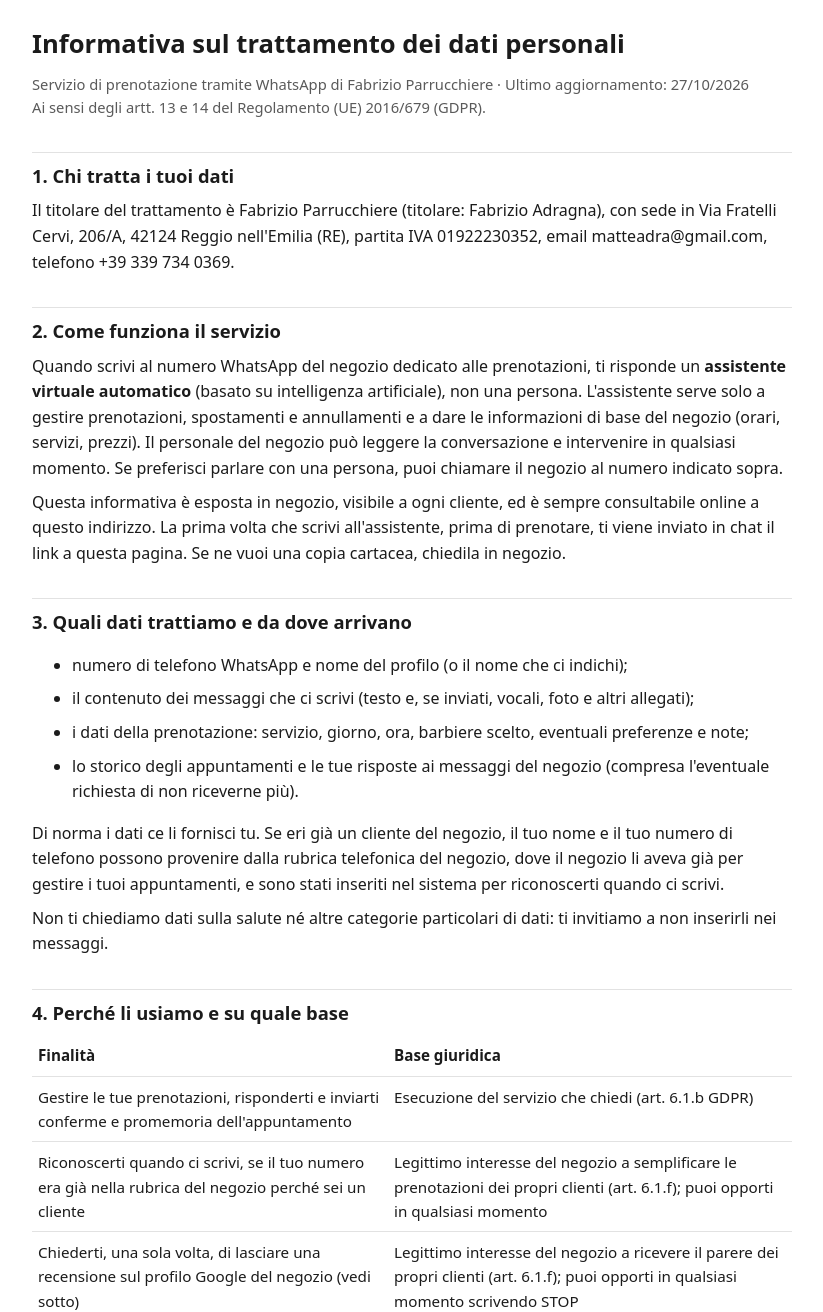
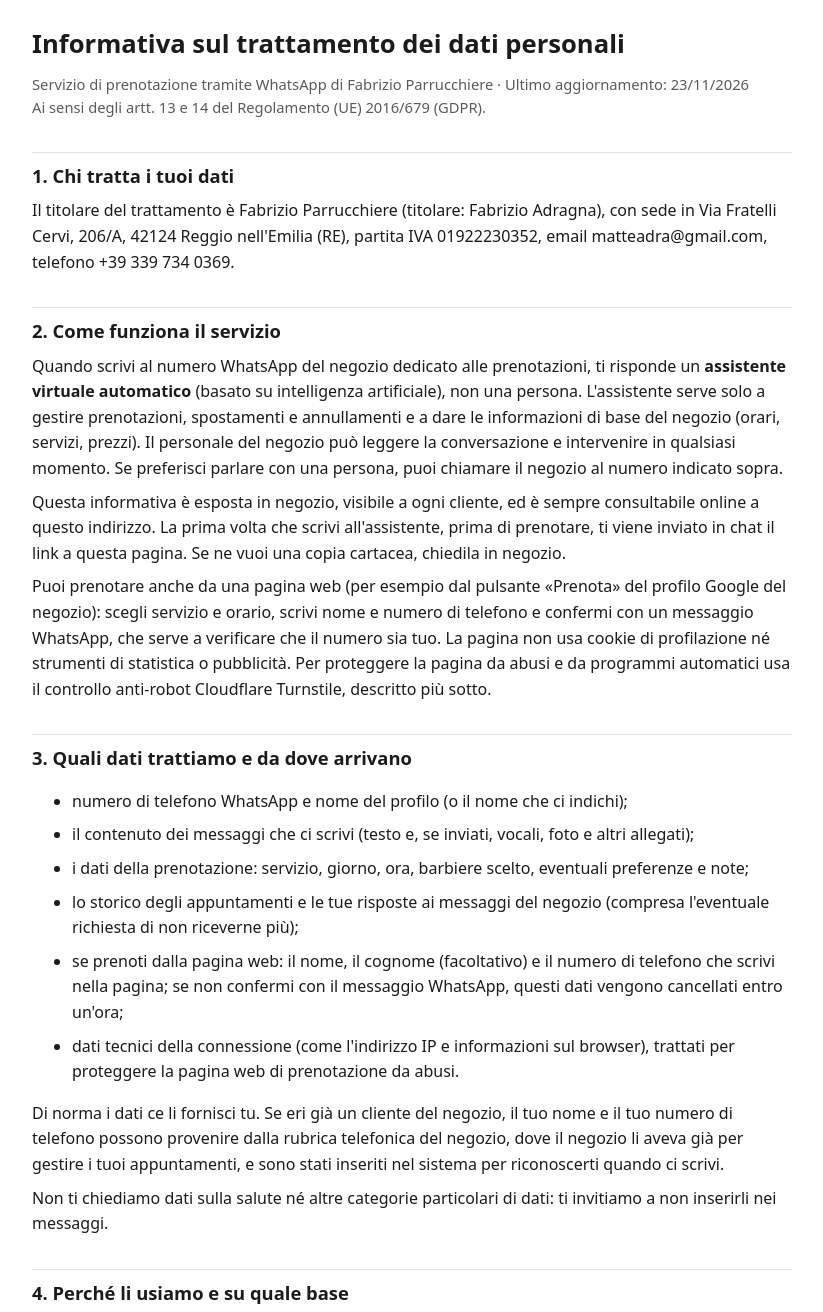
Before and after one commit to j4ck98/fabrizio-privacy, a plain HTML site: page index.html in a window 1280 px wide. Shown: the top 1312 px of the page, without its empty margins (228-1051 px from the left). Drawn offline with Linux system fonts and the light colour scheme.

Commit message:
Informativa privacy 23/11/2026: prenotazione da pagina web, controllo anti-robot Cloudflare Turnstile e copie di sicurezza su GitHub
Aggiunte: la prenotazione da pagina web (conferma con messaggio WhatsApp, nessun cookie di profilazione), i dati che si scrivono nella pagina e i dati tecnici della connessione, e tra i destinatari Cloudflare (Turnstile) e GitHub (copie di sicurezza). Dati del titolare e il resto del testo invariati.

Co-Authored-By: Claude Sonnet 5.5 <noreply@anthropic.com>

```diff
--- a/index.html
+++ b/index.html
@@ -23,7 +23,7 @@
 <main>
 
 <h1>Informativa sul trattamento dei dati personali</h1>
-<p class="muted">Servizio di prenotazione tramite WhatsApp di Fabrizio Parrucchiere · Ultimo aggiornamento: 27/10/2026<br>
+<p class="muted">Servizio di prenotazione tramite WhatsApp di Fabrizio Parrucchiere · Ultimo aggiornamento: 23/11/2026<br>
 Ai sensi degli artt. 13 e 14 del Regolamento (UE) 2016/679 (GDPR).</p>
 
 <h2 id="titolare">1. Chi tratta i tuoi dati</h2>
@@ -36,12 +36,16 @@ non una persona. L'assistente serve solo a gestire prenotazioni, spostamenti e a
 Il personale del negozio può leggere la conversazione e intervenire in qualsiasi momento. Se preferisci parlare con una persona, puoi chiamare il negozio al numero indicato sopra.</p>
 <p>Questa informativa è esposta in negozio, visibile a ogni cliente, ed è sempre consultabile online a questo indirizzo. La prima volta che scrivi all'assistente, prima di prenotare, ti viene inviato in chat il link a questa pagina. Se ne vuoi una copia cartacea, chiedila in negozio.</p>
 
+<p>Puoi prenotare anche da una pagina web (per esempio dal pulsante «Prenota» del profilo Google del negozio): scegli servizio e orario, scrivi nome e numero di telefono e confermi con un messaggio WhatsApp, che serve a verificare che il numero sia tuo. La pagina non usa cookie di profilazione né strumenti di statistica o pubblicità. Per proteggere la pagina da abusi e da programmi automatici usa il controllo anti-robot Cloudflare Turnstile, descritto più sotto.</p>
+
 <h2 id="dati">3. Quali dati trattiamo e da dove arrivano</h2>
 <ul>
   <li>numero di telefono WhatsApp e nome del profilo (o il nome che ci indichi);</li>
   <li>il contenuto dei messaggi che ci scrivi (testo e, se inviati, vocali, foto e altri allegati);</li>
   <li>i dati della prenotazione: servizio, giorno, ora, barbiere scelto, eventuali preferenze e note;</li>
-  <li>lo storico degli appuntamenti e le tue risposte ai messaggi del negozio (compresa l'eventuale richiesta di non riceverne più).</li>
+  <li>lo storico degli appuntamenti e le tue risposte ai messaggi del negozio (compresa l'eventuale richiesta di non riceverne più);</li>
+  <li>se prenoti dalla pagina web: il nome, il cognome (facoltativo) e il numero di telefono che scrivi nella pagina; se non confermi con il messaggio WhatsApp, questi dati vengono cancellati entro un'ora;</li>
+  <li>dati tecnici della connessione (come l'indirizzo IP e informazioni sul browser), trattati per proteggere la pagina web di prenotazione da abusi.</li>
 </ul>
 <p>Di norma i dati ce li fornisci tu. Se eri già un cliente del negozio, il tuo nome e il tuo numero di telefono possono provenire dalla rubrica telefonica del negozio,
 dove il negozio li aveva già per gestire i tuoi appuntamenti, e sono stati inseriti nel sistema per riconoscerti quando ci scrivi.</p>
@@ -67,7 +71,9 @@ Lasciare una recensione è facoltativo; se scrivi una recensione lo fai sul sito
   <li><strong>Meta Platforms Ireland Ltd</strong> (WhatsApp Business Platform): trasmissione dei messaggi;</li>
   <li><strong>Anthropic</strong>: elaborazione del testo dei messaggi per generare le risposte dell'assistente virtuale;</li>
   <li><strong>Railway</strong>: hosting dell'applicazione e del database, con server nell'Unione Europea;</li>
-  <li><strong>Google</strong> (Google Calendar): registrazione degli appuntamenti; nel calendario compare solo il nome del cliente.</li>
+  <li><strong>Google</strong> (Google Calendar): registrazione degli appuntamenti; nel calendario compare solo il nome del cliente;</li>
+  <li><strong>GitHub</strong> (Microsoft): conservazione delle copie di sicurezza (backup) del database, cifrate;</li>
+  <li><strong>Cloudflare, Inc.</strong> (Turnstile): controllo anti-robot sulla pagina web di prenotazione; riceve l'indirizzo IP e dati tecnici del browser per verificare che a prenotare sia una persona e non un programma automatico.</li>
 </ul>
 <p>Alcuni di questi fornitori hanno sede o trattano dati anche fuori dallo Spazio Economico Europeo (in particolare negli Stati Uniti). Il trasferimento avviene sulla base delle garanzie previste dal GDPR
 (decisione di adeguatezza o clausole contrattuali standard). Non vendiamo i tuoi dati.</p>
```
